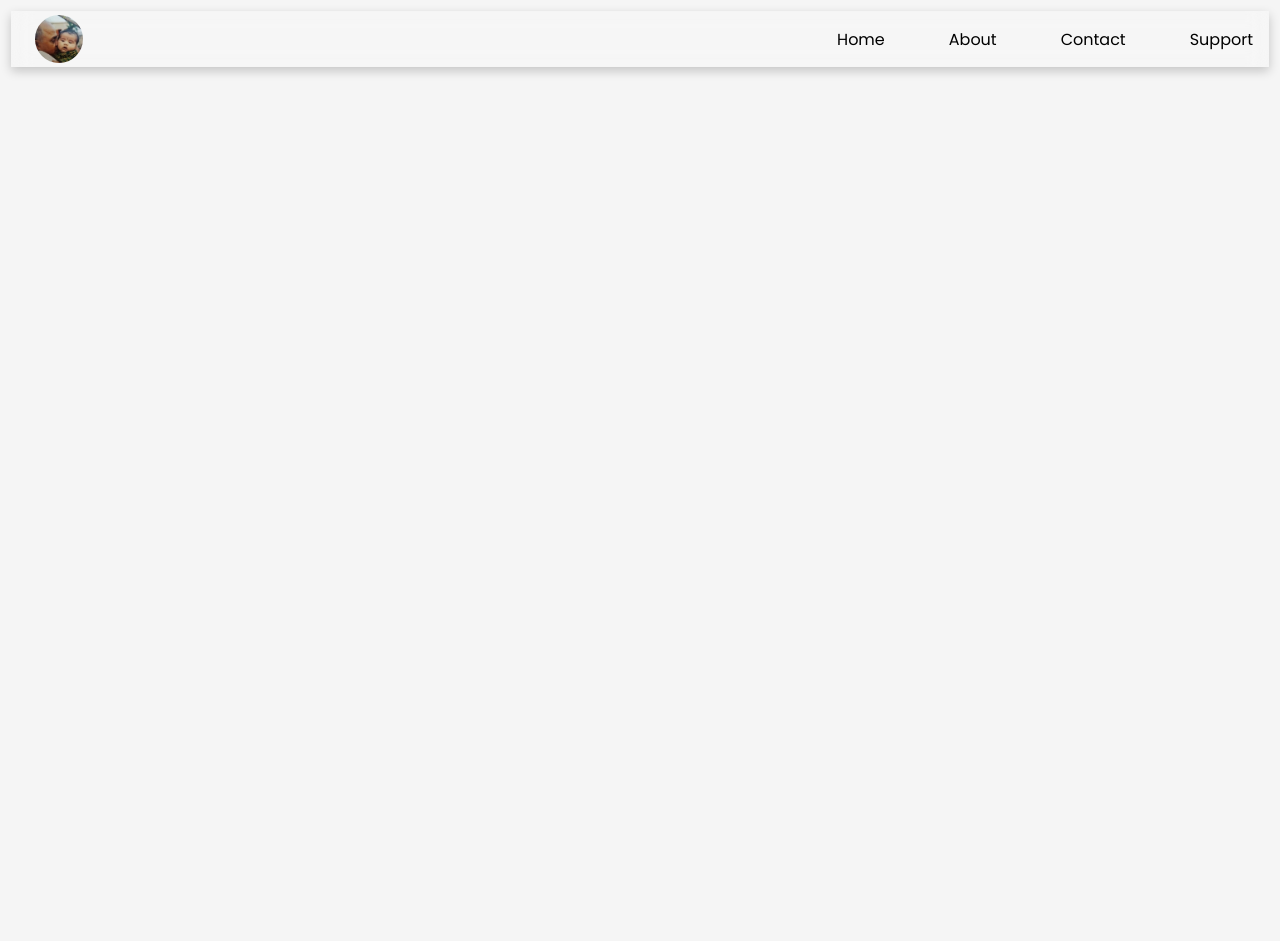
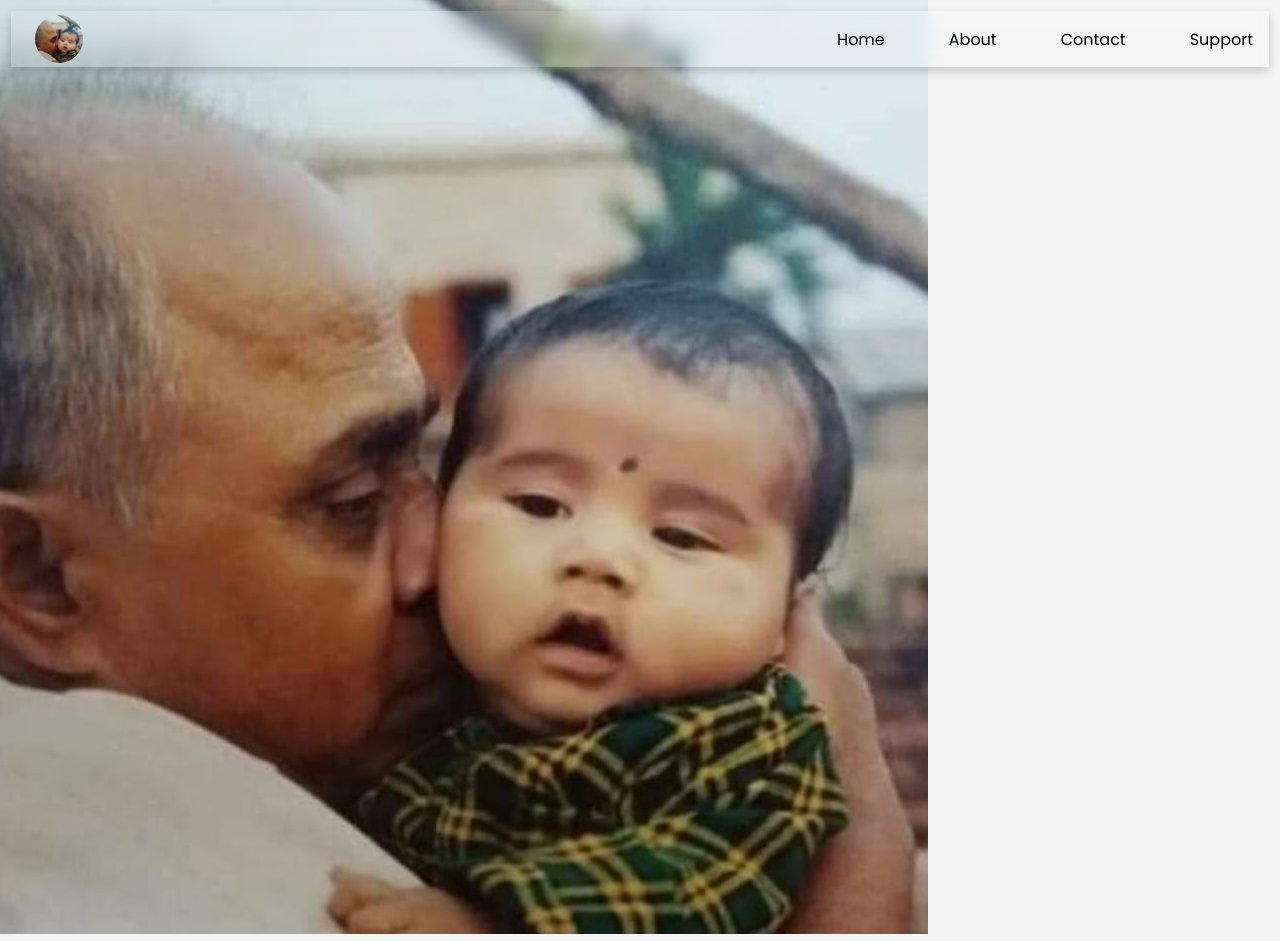
Before and after one commit to AvirupBasak/Profile, a plain HTML site: page index.html in a window 1280 px wide. Before the commit the page ends 800 px from the top, so only its background shows below. Drawn offline with Linux system fonts and the light colour scheme.

Commit message:
Update index.html

```diff
--- a/index.html
+++ b/index.html
@@ -23,5 +23,13 @@
             </ul>
         </div>
     </nav>
+    <main>
+        <section>
+            <img src="profile.png" alt="">
+        </section>
+    </main>
+    <footer class="ftr">
+
+    </footer>
 </body>
 </html>
```
